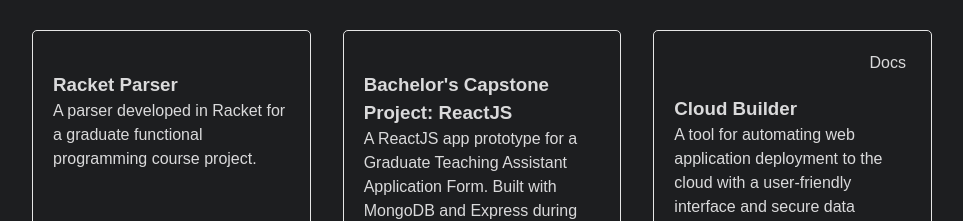
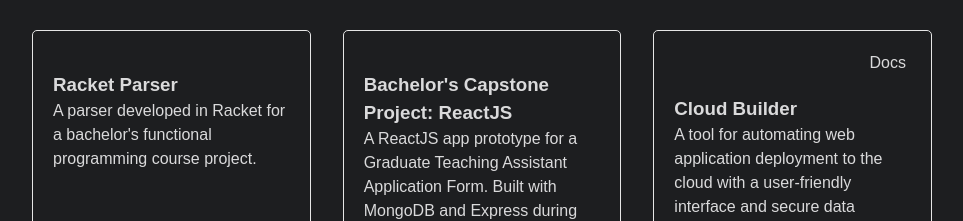
Before and after one commit to aa57c/PortfolioWebsite, a Next.js app: page / in a window 1280 px wide. Shown: the part 2498-2719 px from the top of the page, without its empty margins (158-1121 px from the left). Built offline with nearby package versions, Linux system fonts and the light colour scheme.

Commit message:
fixed racket parser's description

```diff
--- a/src/components/github_data.js
+++ b/src/components/github_data.js
@@ -29,7 +29,7 @@ export const projectData = [
     {
         id: 4,
         title: 'Racket Parser',
-        description: 'A parser developed in Racket for a graduate functional programming course project.',
+        description: 'A parser developed in Racket for a bachelor\'s functional programming course project.',
         githublink: "https://github.com/aa57c/RacketParser",
         demo: false,
         poster: false,
```
